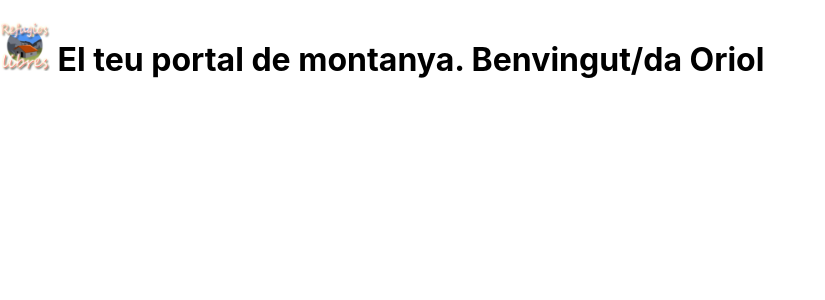
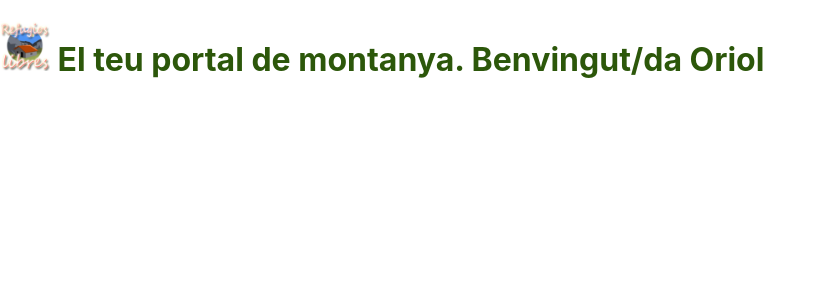
Before and after one commit to SectionOne/cursreact, a React (Create React App) app in the folder cursreact/: page / in a window 1280 px wide. Shown: the top 300 px of the page, without its empty margins (0-825 px from the left). Built offline with nearby package versions, Linux system fonts and the light colour scheme.

Commit message:
CODE 11 - Arxius d'estils locals

```diff
--- /dev/null
+++ b/cursreact/src/components/Header.css
@@ -0,0 +1,3 @@
+.salutacio {
+    color: rgb(44, 87, 10);
+  }
--- a/cursreact/src/components/Header.js
+++ b/cursreact/src/components/Header.js
@@ -1,11 +1,12 @@
 import React, { Component } from 'react';
+import './Header.css';
 import logo from '../img/qx7jYSYm_400x400.jpg';
 import Salutacio from './Salutacio.js';
  class Header extends Component {
   render() {
     var usuari = "Oriol";
     return(
-      <h1><img src={logo} height="50px" /> El teu portal de montanya.  <Salutacio nick={usuari} /> </h1>
+      <h1 className="salutacio"><img src={logo} height="50px" /> El teu portal de montanya.  <Salutacio nick={usuari} /> </h1>
     )
   }
 
```
